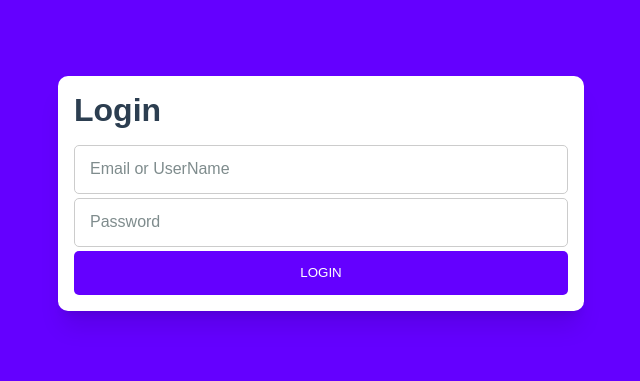
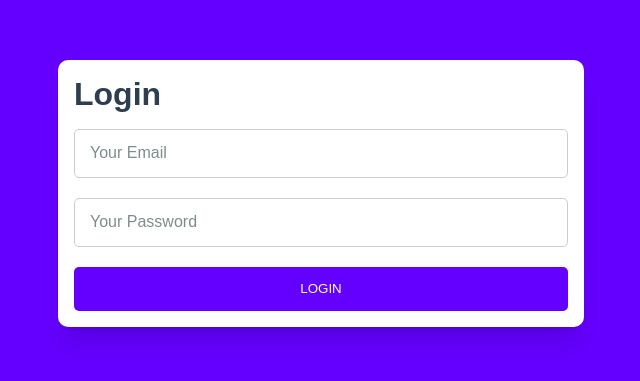
Before and after one commit to obayalhusein/edm-task, a React (Vite) app: page /login in a window 1280 px wide. Shown: the part 207-588 px from the top of the page, without its empty margins (319-959 px from the left). Built offline with nearby package versions, Linux system fonts and the light colour scheme.

Commit message:
add form validation

```diff
--- a/src/components/UiElements/UiTextInput/index.tsx
+++ b/src/components/UiElements/UiTextInput/index.tsx
@@ -6,13 +6,14 @@ interface TextInputProps {
   label: string;
   type: string;
   value: string;
+  validate?: (value: string) => string;
   onChange: (value: string, name: string) => void;
 }
 
-const UiTextInput: React.FC<TextInputProps> = ({ name, label, type, value, onChange }) => {
+const UiTextInput: React.FC<TextInputProps> = ({ name, label, type, value, validate, onChange }) => {
   const handleInputChange = (e: React.ChangeEvent<HTMLInputElement>) => {
     const newValue = e.target.value;
-    onChange(newValue, name = '');
+    onChange(newValue, name || '');
   };
 
   return (
@@ -29,6 +30,11 @@ const UiTextInput: React.FC<TextInputProps> = ({ name, label, type, value, onCha
             {label}
         </div>
       </label>
+      {validate && (
+        <div className='ui-text-input-details'>
+          {value.length > 3 ? validate(value) : ''}
+        </div>
+      )}
     </div>
   );
 };
--- a/src/components/UiElements/UiTextInput/style.scss
+++ b/src/components/UiElements/UiTextInput/style.scss
@@ -36,4 +36,9 @@
         }
     }
 
+    &-details {
+        padding: .5rem 0;
+        font-size: .75rem;
+        color: #ff2525;
+    }
 }
--- a/src/pages/Login/index.tsx
+++ b/src/pages/Login/index.tsx
@@ -5,6 +5,7 @@ import UiContainer from '../../components/UiElements/UiContainer';
 import UiTextInput from '../../components/UiElements/UiTextInput';
 import UiButton from '../../components/UiElements/UiButton';
 import UiCard from '../../components/UiElements/UiCard';
+import { isEmailValid, isPasswordValid } from '../../utils/validators';
 
 interface LoginFormState {
     identifier: string;
@@ -28,12 +29,6 @@ const LoginPage: React.FC = () => {
     const handleSubmit = (e: FormEvent) => {
         e.preventDefault();
 
-        // Simple validation
-        if (!formData.identifier || !formData.password) {
-        setFormData({ ...formData, error: 'Please fill in all fields' });
-        return;
-        }
-
         // Dispatch login action
         dispatch(loginAction({
             identifier: formData.identifier,
@@ -55,18 +50,20 @@ const LoginPage: React.FC = () => {
                     <form onSubmit={handleSubmit}>
                         <UiTextInput
                             name="identifier"
-                            label="Email or UserName"
+                            label="Your Email"
                             type="text"
                             value={formData.identifier}
                             onChange={handleInputChange}
+                            validate={isEmailValid}
                         />
 
                         <UiTextInput
                             name="password"
-                            label="Password"
+                            label="Your Password"
                             type="password"
                             value={formData.password}
                             onChange={handleInputChange}
+                            validate={isPasswordValid}
                         />
 
                         <UiButton
--- /dev/null
+++ b/src/utils/validators.tsx
@@ -0,0 +1,13 @@
+export const isEmailValid = (email: string): string => {
+    const emailRegex = /^[A-Z0-9._%+-]+@[A-Z0-9.-]+\.[A-Z]{2,}$/i;
+    const isValid = emailRegex.test(email);
+    const errorMessage = isValid ? '' : 'Please enter a valid email address';
+    return errorMessage;
+};
+
+export const isPasswordValid = (password: string): string => {
+    const passwordRegex = /^(?=.*[a-z])(?=.*[A-Z])(?=.*\d)(?=.*[@$!%*?&#^().])[A-Za-z\d@$!%*?&#^().]{8,}$/;
+    const isValid = passwordRegex.test(password);
+    const errorMessage = isValid ? '' : 'Password must be at least 8 characters long, contain at least one uppercase letter, one lowercase letter, one number, and one special character';
+    return errorMessage;
+};
```
